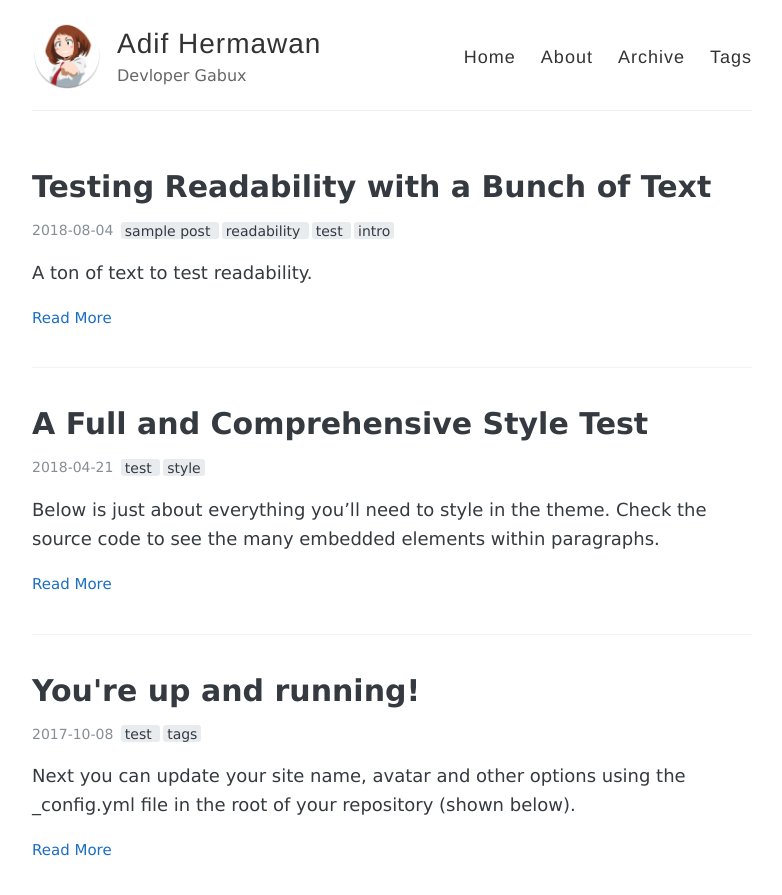
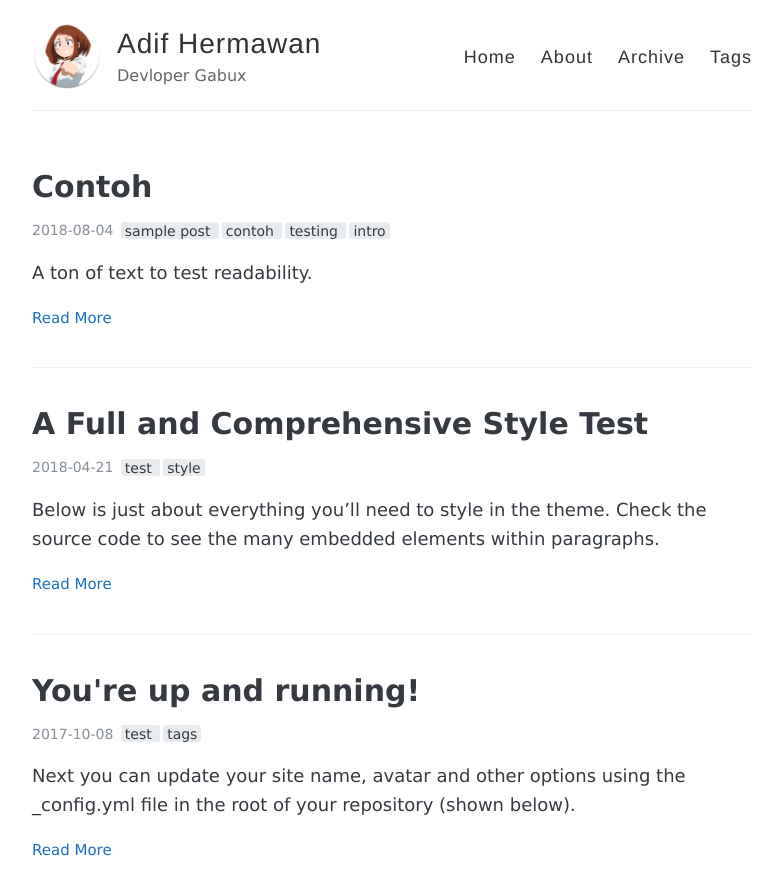
Before and after one commit to adif48/Blog, a Jekyll site: the page built from index.html, in a window 1280 px wide and 900 px high. Shown: the top 895 px of the window, without its empty margins (248-1030 px from the left). Built offline with Jekyll 4.4.1, drawn with Linux system fonts in a browser that asks for light colours; the list of posts is cut into pages by our own code.

Commit message:
Update 2018-08-4-contoh-link.md

```diff
--- a/_posts/2018-08-4-contoh-link.md
+++ b/_posts/2018-08-4-contoh-link.md
@@ -1,7 +1,7 @@
 ---
 layout: post
-title: "Testing Readability with a Bunch of Text"
-tags: [sample post, readability, test, intro]
+title: "Contoh"
+tags: [sample post, contoh, testing, intro]
 comments: true
 ---
 
```
